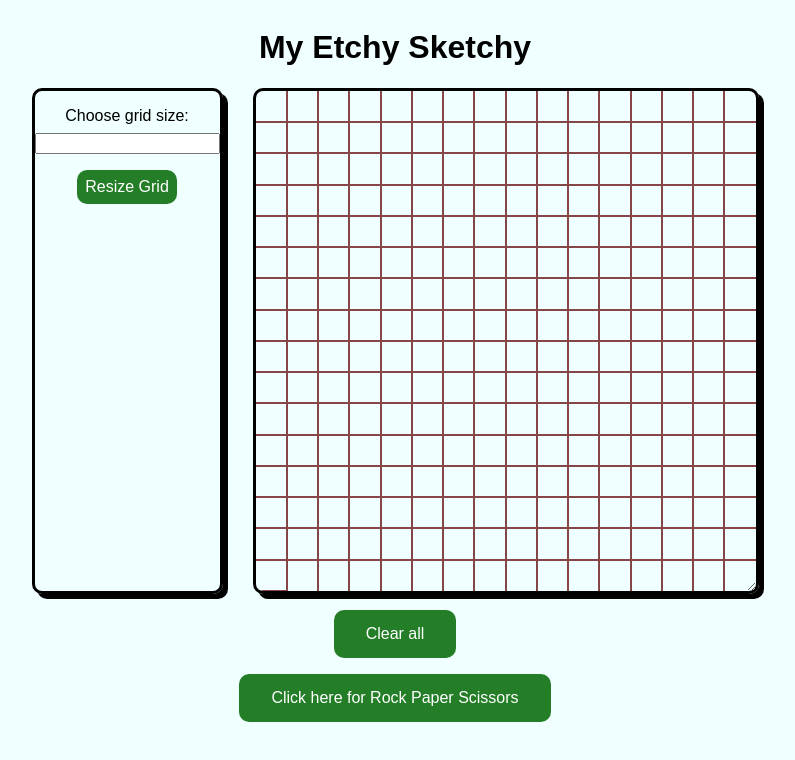
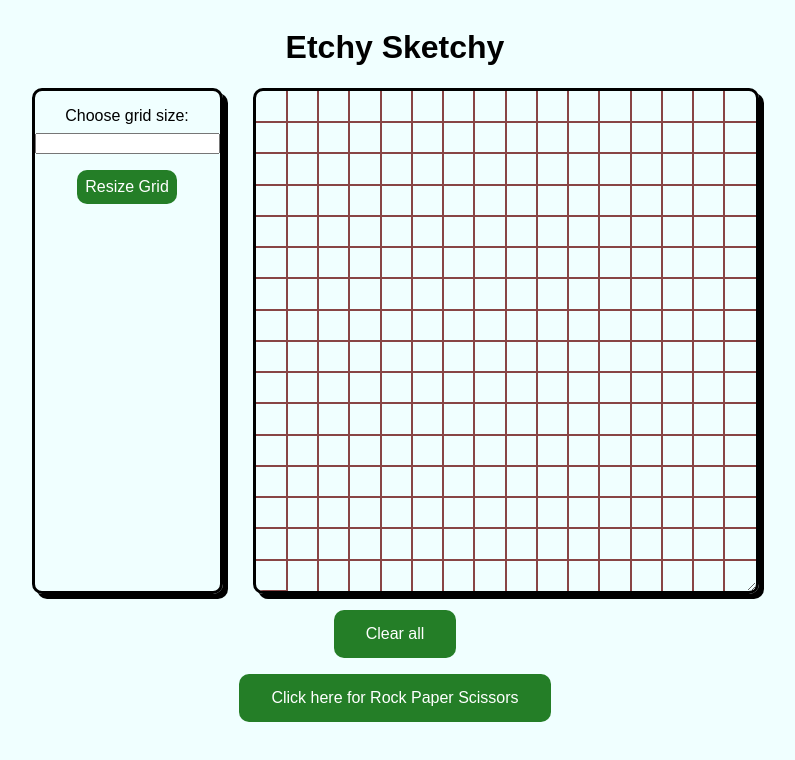
Before and after one commit to Kbouti/etch-a-sketch, a plain HTML site: page index.html in a window 1280 px wide. Shown: the whole page, without its empty margins (245-1040 px from the left). Drawn offline with Linux system fonts and the light colour scheme.

Commit message:
Minor formatting changes

```diff
--- a/index.html
+++ b/index.html
@@ -5,7 +5,7 @@
         <link rel="stylesheet" href= "style.css">
     </head>
     <body>
-        <h1>My Etchy Sketchy</h1>
+        <h1>Etchy Sketchy</h1>
         <div id= "bodyContent">
             <div id = "controlPanel">
                 <label>Choose grid size:</label>
--- a/javascript.js
+++ b/javascript.js
@@ -5,9 +5,7 @@ const clearButton_div = document.getElementById(`clearButton`);
 const resizerButton_button = document.getElementById(`resizerButton`);
 
 rpsButton_button.addEventListener(`click`, () => open(`https://kbouti.github.io/rock-paper-scissors/`))
-
 clearButton_div.addEventListener(`click`, clearBoxes)
-
 resizerButton_button.addEventListener(`click`, userInputSize)
 
 
@@ -77,6 +75,7 @@ function userInputSize(){
     if ((isNaN(sizeInput)) || (sizeInput < 1) || (sizeInput > 100)){
         makeBoard(16);
         alert(`Please enter a number between 1 and 100`);
+        sizeInput = ``; //I'd like to change the input back to blank after a bad input
     }
     else {
         makeBoard(sizeInput);
```
